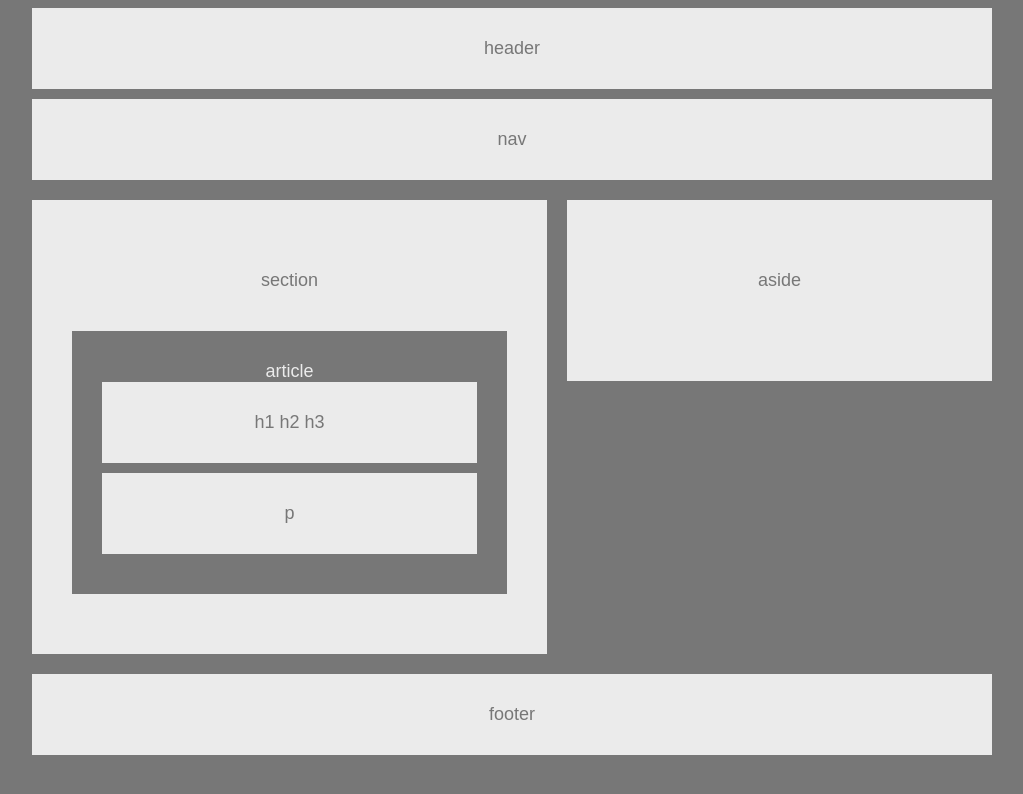
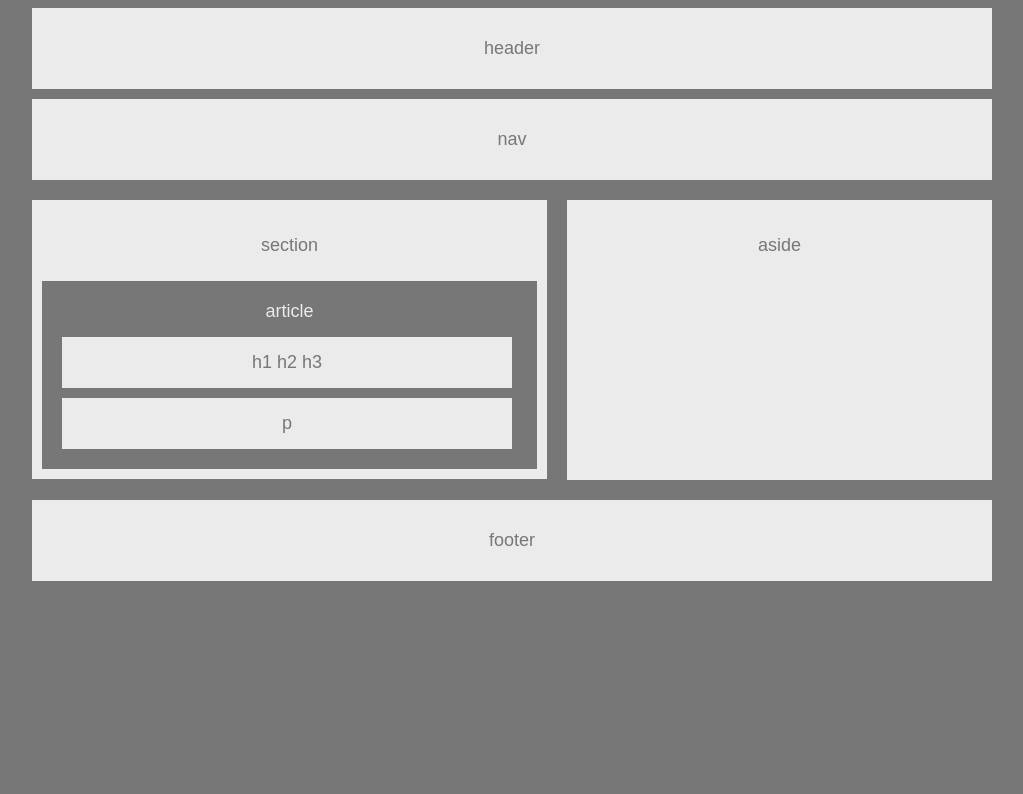
Before and after one commit to sandimas01/HW-Wireframe, a plain HTML site: page index.html in a window 1280 px wide. Shown: the whole page, without its empty margins (128-1151 px from the left). Drawn offline with Linux system fonts and the light colour scheme.

Commit message:
almost final bad aside and column alignments

```diff
--- a/index.html
+++ b/index.html
@@ -15,7 +15,8 @@
             <div class="column left">
                 <div class="panel-primary">
                     <div class="panel-heading">section</div>
-                    <div class="panel-body">article
+                    <div class="panel-body">
+                        <div class="panel-body-heading">article</div>
                         <div class="panel-body-content">
 h1 h2 h3
                         </div>
@@ -28,7 +29,7 @@ p
             <div class="column right">
                 <div class="panel-primary">
                     <div class="panel-heading">aside</div>
-
+                    <br><br><br><br><br><br><br><br><br>
                 </div>
             </div>
         </div>
--- a/style.css
+++ b/style.css
@@ -14,10 +14,7 @@ body {
 .header,
 .nav,
 .footer,
-.column,
-.panel-primary,
-.panel-heading,
-.panel-body-content {
+.column {
     padding: 30px;
     margin-bottom: 10px;
     background-color: #ebebeb;
@@ -25,11 +22,45 @@ body {
     color: #777
 }
 
+.panel-body-content {
+    padding: 15px;
+    margin-bottom: 10px;
+    margin-right: 15px;
+    margin-left: 10px;
+    background-color: #ebebeb;
+    text-align: center;
+    color: #777
+}
 
 
+.panel-primary {
+    padding: 0px;
+    margin-bottom: 0px;
+    background-color: #ebebeb;
+    text-align: center;
+    color: #777
+}
+
+
+.panel-heading {
+    padding: 25px;
+    margin-bottom: 0px;
+    background-color: #ebebeb;
+    text-align: center;
+    color: #777
+}
+
+.panel-body-heading {
+    padding: 10px;
+    margin-bottom: 5px;
+    background-color: #777;
+    color: #ebebeb;
+    text-align: center;
+}
+
 .panel-body {
-    padding: 30px;
-    margin-bottom: 10px;
+    padding: 10px;
+    margin-bottom: 0px;
     background-color: #777;
     color: #ebebeb;
     text-align: center;
```
